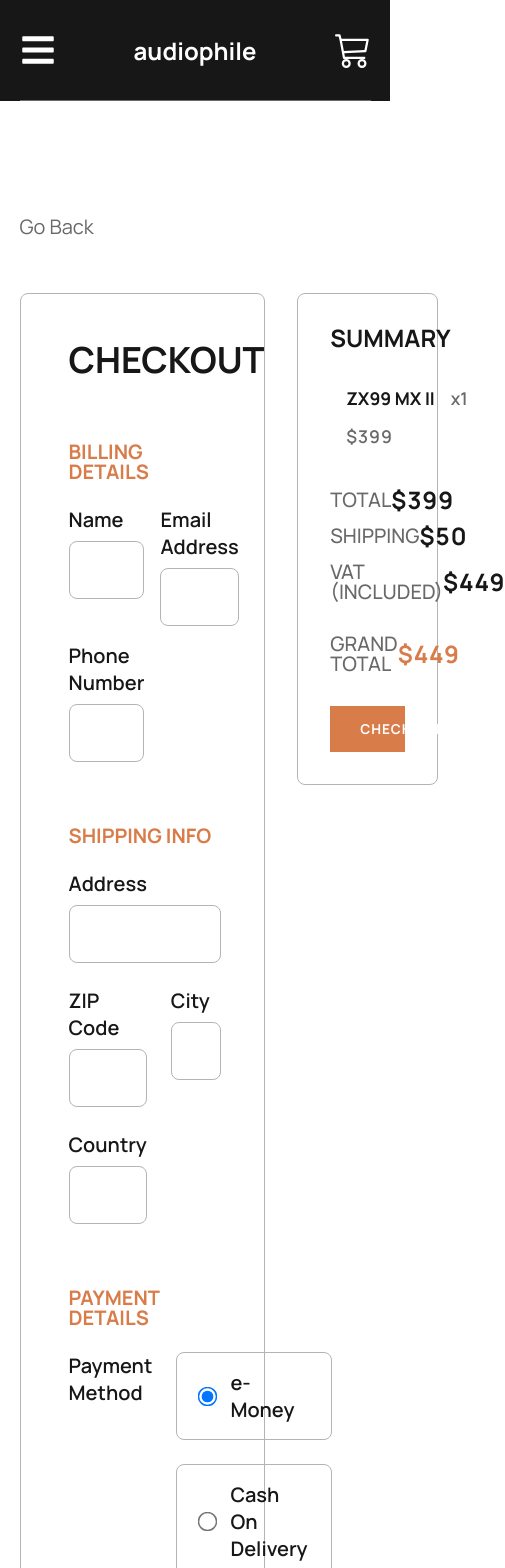
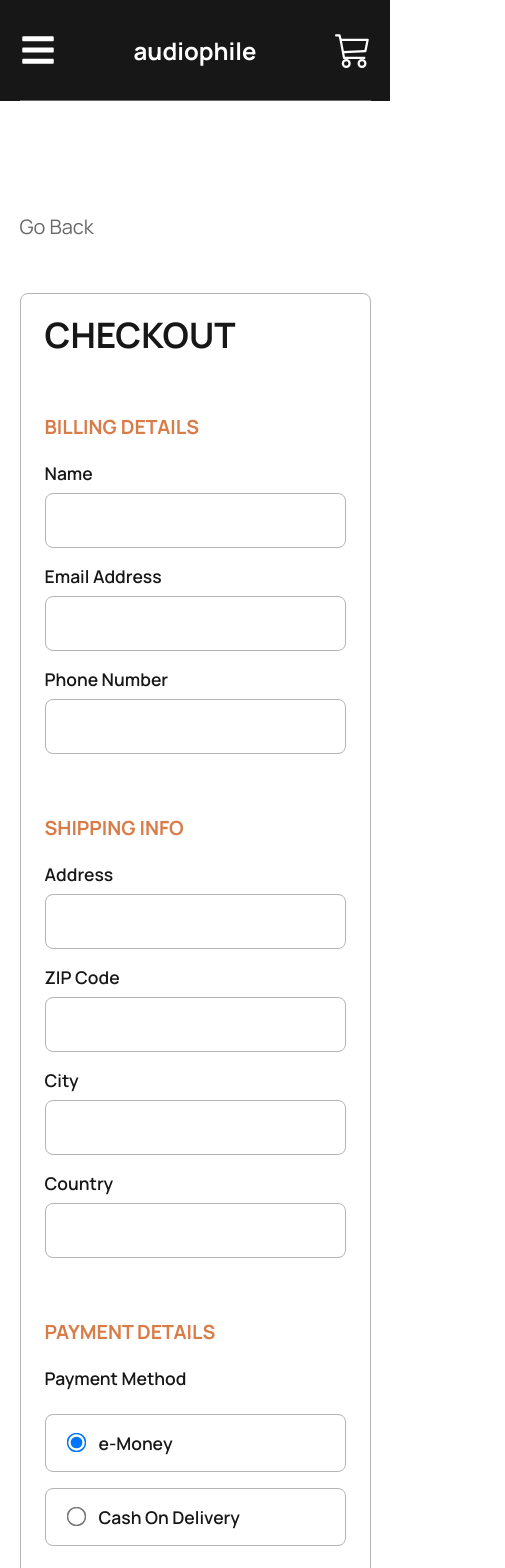
Before and after one commit to Edin2021/audiophile-ecommerce, a React (Create React App) app: page /checkout in a window 390 px wide. Shown: the top 1568 px of the page, 505 px wide, since content can reach past the window. Built offline with nearby package versions, Linux system fonts and the light colour scheme.

Commit message:
Added responsiveness to checkout page

```diff
--- a/src/styles/components/cartSummary.scss
+++ b/src/styles/components/cartSummary.scss
@@ -99,3 +99,75 @@
     width: 100%;
   }
 }
+
+@media (max-width: $bp-desktop) {
+  .summary {
+    max-width: 100%;
+    padding: 2rem 3rem;
+    .item {
+      .img-wrapper {
+        width: 150px;
+        height: 150px;
+      }
+      .details {
+        margin: 0 2rem;
+        .name,
+        .price {
+          font-size: $heading-medium;
+        }
+      }
+      .quantity {
+        font-size: $heading-medium;
+        margin-right: 0;
+        margin-left: auto;
+      }
+    }
+    .expenses {
+      gap: 1.5rem;
+    }
+  }
+}
+
+@media (max-width: $bp-tablet) {
+  .summary {
+    padding: 2rem 3rem;
+    .item {
+      .img-wrapper {
+        width: 100px;
+        height: 100px;
+      }
+      .details {
+        .name,
+        .price {
+          font-size: $heading-small;
+        }
+      }
+      .quantity {
+        font-size: $heading-small;
+      }
+    }
+  }
+}
+
+@media (max-width: $bp-phone) {
+  .summary {
+    max-width: 100%;
+    padding: 2rem 1.5rem;
+    .item {
+      .img-wrapper {
+        min-width: 75px;
+        width: 75px;
+        height: 75px;
+      }
+      .details {
+        .name,
+        .price {
+          font-size: 5vw;
+        }
+      }
+      .quantity {
+        font-size: 5vw;
+      }
+    }
+  }
+}
--- a/src/styles/components/formCheckout.scss
+++ b/src/styles/components/formCheckout.scss
@@ -52,30 +52,24 @@
     }
   }
 
-  .input-radios label {
-    flex-direction: column;
-  }
-
-  .billing-details .input-fields {
-    display: grid;
-    grid-template-columns: 1fr 1fr;
-    gap: 1rem;
+  .billing-details,
+  .shipping-info,
+  .payment-details {
+    .input-fields {
+      display: grid;
+      grid-template-columns: 1fr 1fr;
+      gap: 1rem;
+    }
   }
 
   .shipping-info .input-fields {
-    display: grid;
-    grid-template-columns: 1fr 1fr;
-    gap: 1.5rem;
     // address input field
     label:first-of-type {
       grid-column: 1 / 3;
     }
   }
   .payment-details .input-fields {
-    // address input field
-    display: grid;
-    grid-template-columns: 1fr 1fr;
-    gap: 1.5rem;
+    // payment method
     & > label:first-of-type {
       display: flex;
       flex-direction: row;
@@ -88,7 +82,7 @@
         flex: 1;
         display: flex;
         flex-direction: column;
-        gap: 1.5rem;
+        gap: 1rem;
         label {
           border: 1px solid rgb(180, 180, 180);
           display: flex;
@@ -123,3 +117,69 @@
     }
   }
 }
+
+@media (max-width: $bp-desktop) {
+  .checkout {
+    flex-direction: column;
+  }
+  .form-checkout {
+    max-width: 100%;
+    flex: 1;
+  }
+}
+
+@media (max-width: $bp-laptop) {
+  .form-checkout {
+    .billing-details,
+    .shipping-info,
+    .payment-details {
+      .input-fields {
+        grid-template-columns: 1fr;
+        gap: 1rem;
+      }
+    }
+    .shipping-info .input-fields {
+      // address input field
+      label:first-of-type {
+        grid-column: unset;
+      }
+    }
+
+    .payment-details .input-fields {
+      // payment method
+      & > label:first-of-type {
+        flex-direction: column;
+        grid-column: unset;
+      }
+    }
+
+    .delivery-info {
+      grid-column: unset;
+    }
+  }
+}
+
+@media (max-width: $bp-phone) {
+  .form-wrapper {
+    padding: 1.5rem;
+    h1 {
+      font-size: 9vw;
+    }
+    h3 {
+      font-size: 5vw;
+    }
+    input {
+      font-size: 4vw;
+      padding: 1em;
+    }
+    label {
+      font-size: 4.5vw;
+    }
+    .delivery-info {
+      flex-direction: column;
+      p {
+        font-size: 4.5vw;
+      }
+    }
+  }
+}
```
